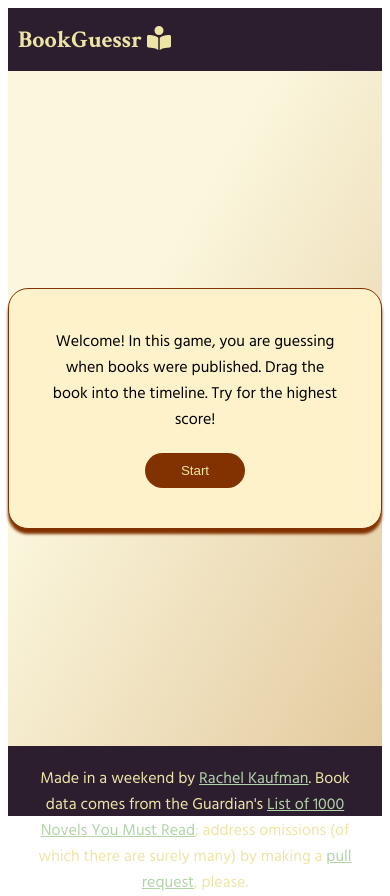
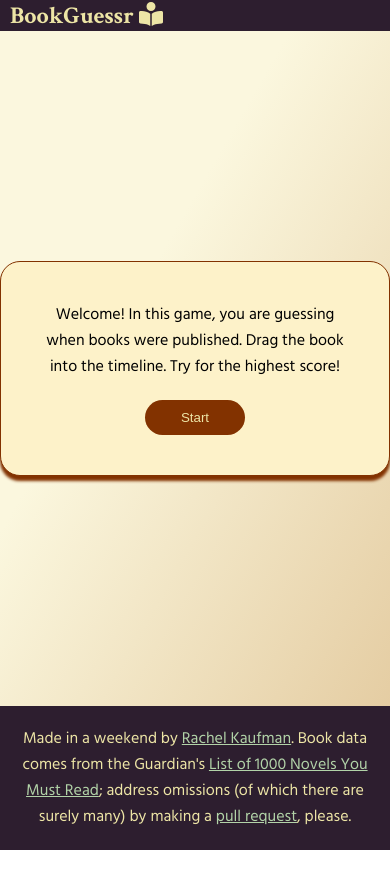
Before and after one commit to rkaufman13/bookguesser, a React (Create React App) app: page / in a window 390 px wide. After the commit the page ends 850 px from the top, so only its background shows below. Built offline with nearby package versions, Linux system fonts and the light colour scheme.

Commit message:
more css tweaks

```diff
--- a/src/App.css
+++ b/src/App.css
@@ -1,23 +1,34 @@
+* {
+  margin: 0;
+  padding: 0;
+}
+
+
 :root{
   --book-img-height: 200px;
   --book-img-width:133px;
   --bg-color-1: rgba(251,247,222,1);
   --bg-color-2: rgba(225,198,153,1);
   --modal-background: #fDf2c9;
+  --book-title-font-size: 20px;
+  --book-title-h2-font-size:24px;
+  --droppable-width: 140px;
 }
 
-.html {
+html {
   height:100%;
 }
-.body {
+body {
   text-align: center;
   font-family: "hind", serif;
   font-weight: 400;
   font-style: normal;
+  min-height: 100%;
   background: rgb(251,247,222);
-background: linear-gradient(120deg,var(--bg-color-1) 0%, var(--bg-color-1) 35%, var(--bg-color-2) 100%);
-  height:100%;
+  background: linear-gradient(120deg,var(--bg-color-1) 0%, var(--bg-color-1) 35%, var(--bg-color-2) 100%);
+  background-attachment: fixed;
 }
+
 a {
   color: #B2D3A8;
 }
@@ -46,7 +57,7 @@ h1 {
 }
 
 h2 {
-  font-size: 28px;
+  font-size: var(--book-title-font-size);
   font-family: "Crimson Text";
   font-weight:600;
 }
@@ -136,7 +147,7 @@ background-color: rgba(225,198,153,0.1)
 }
 
 .bookTitle {
-  font-size: 20px;
+  font-size: var(--book-title-font-size)
 }
 .bookAuthor {
   font-size:14px;
@@ -154,7 +165,7 @@ margin-top: 2rem;
 
 
 .droppable {
-  width:140px;
+  width:var(--droppable-width);
   height:var(--book-img-height);
   transition: width 1s;
 }
@@ -290,3 +301,26 @@ button:hover {
     transform: rotate(360deg);
   }
 }
+
+@media screen and (max-width:800px){
+  :root{
+    --book-img-height: 100px;
+    --book-img-width:65px;
+    --book-h2-title-font-size: 14px;
+    --book-title-font-size: 12px;
+    --droppable-width: 70px;
+  }
+
+
+  .footer {
+    height: auto;
+  }
+.bookData {
+  margin-top:20px;
+}
+
+.fail {
+  margin-top: 20px;
+}
+
+}
--- a/src/BooksDisplay.js
+++ b/src/BooksDisplay.js
@@ -11,6 +11,7 @@ function DraggableItem(props) {
   const style = {
     transform: CSS.Transform.toString(transform),
     transition,
+    touchAction: "none",
   };
 
   return (
```
